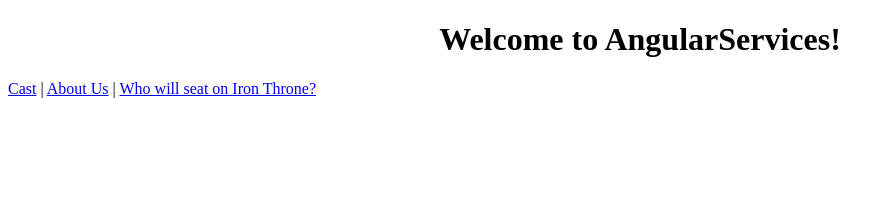
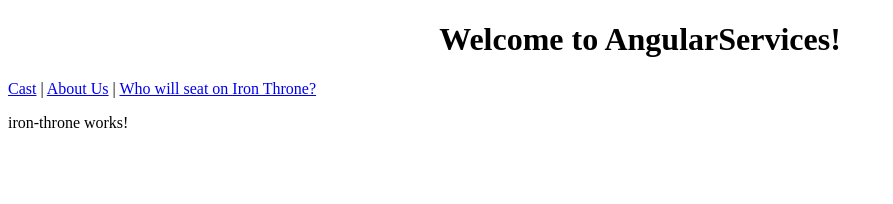
Before and after one commit to isonaj/AngularServices, an Angular app: page /iron-throne/1 in a window 1280 px wide. Before the commit this address led to /. Shown: the top 204 px of the page, without its empty margins (0-893 px from the left). Built offline with nearby package versions, Linux system fonts and the light colour scheme.

Commit message:
Added iron throne component.

```diff
--- a/src/app/app-routing.module.ts
+++ b/src/app/app-routing.module.ts
@@ -1,3 +1,4 @@
+import { IronThroneComponent } from './iron-throne/iron-throne.component';
 import { IronThroneCandidatesComponent } from './iron-throne-candidates/iron-throne-candidates.component';
 import { NgModule } from '@angular/core';
 import { Routes, RouterModule } from '@angular/router';
@@ -7,7 +8,8 @@ import { AboutComponent } from './about/about.component';
 const routes: Routes = [
   { path: '', component: DeathListComponent },
   { path: 'about', component: AboutComponent },
-  { path: 'iron-throne-candidates', component: IronThroneCandidatesComponent }
+  { path: 'iron-throne-candidates', component: IronThroneCandidatesComponent },
+  { path: 'iron-throne/:id', component: IronThroneComponent }
 ];
 
 @NgModule({
--- a/src/app/app.module.ts
+++ b/src/app/app.module.ts
@@ -8,13 +8,15 @@ import { AboutComponent } from './about/about.component';
 import { HttpClient, HttpClientModule } from '@angular/common/http';
 import { GotService } from './services/got.service';
 import { IronThroneCandidatesComponent } from './iron-throne-candidates/iron-throne-candidates.component';
+import { IronThroneComponent } from './iron-throne/iron-throne.component';
 
 @NgModule({
   declarations: [
     AppComponent,
     DeathListComponent,
     AboutComponent,
-    IronThroneCandidatesComponent
+    IronThroneCandidatesComponent,
+    IronThroneComponent
   ],
   imports: [
     BrowserModule,
--- /dev/null
+++ b/src/app/iron-throne/iron-throne.component.html
@@ -0,0 +1,3 @@
+<p>
+  iron-throne works!
+</p>
--- /dev/null
+++ b/src/app/iron-throne/iron-throne.component.ts
@@ -0,0 +1,15 @@
+import { Component, OnInit } from '@angular/core';
+
+@Component({
+  selector: 'app-iron-throne',
+  templateUrl: './iron-throne.component.html',
+  styleUrls: ['./iron-throne.component.scss']
+})
+export class IronThroneComponent implements OnInit {
+
+  constructor() { }
+
+  ngOnInit() {
+  }
+
+}
```
Also changed, not shown: src/app/iron-throne/iron-throne.component.scss (added), 1 other file (tests, documents, lock files or other folders).
